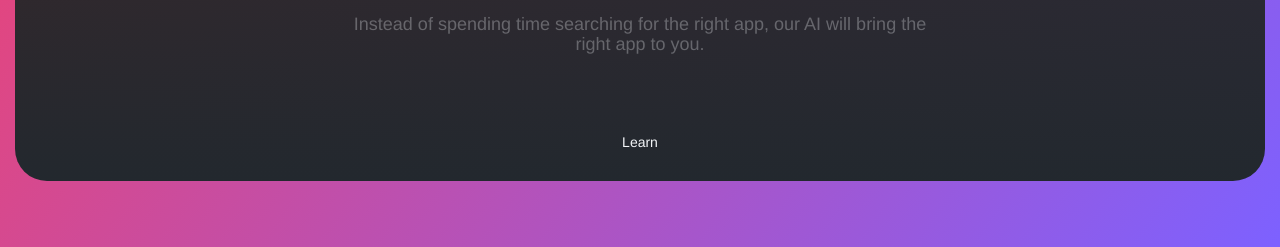
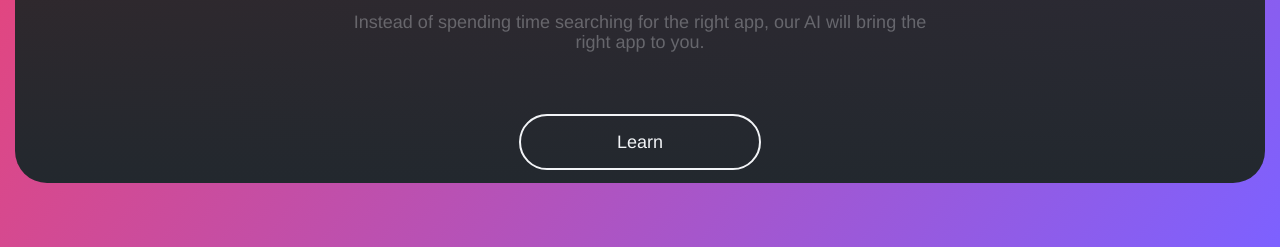
Before and after one commit to HunterM7/thePowerOfSimplicity, a plain HTML site: page index.html in a window 1280 px wide. Shown: the part 553-800 px from the top of the page. Drawn offline with Linux system fonts and the light colour scheme.

Commit message:
another one commit

```diff
--- a/scss/style.scss
+++ b/scss/style.scss
@@ -137,7 +137,12 @@ p {
 	}
 
 	&__btn {
+		font-size: 18px;
 
+		padding: 16px 96px;
+
+		border: 2px solid $Light;
+		border-radius: 100px;
 	}
 }
 
```
Also changed, not shown: css/style.css.
